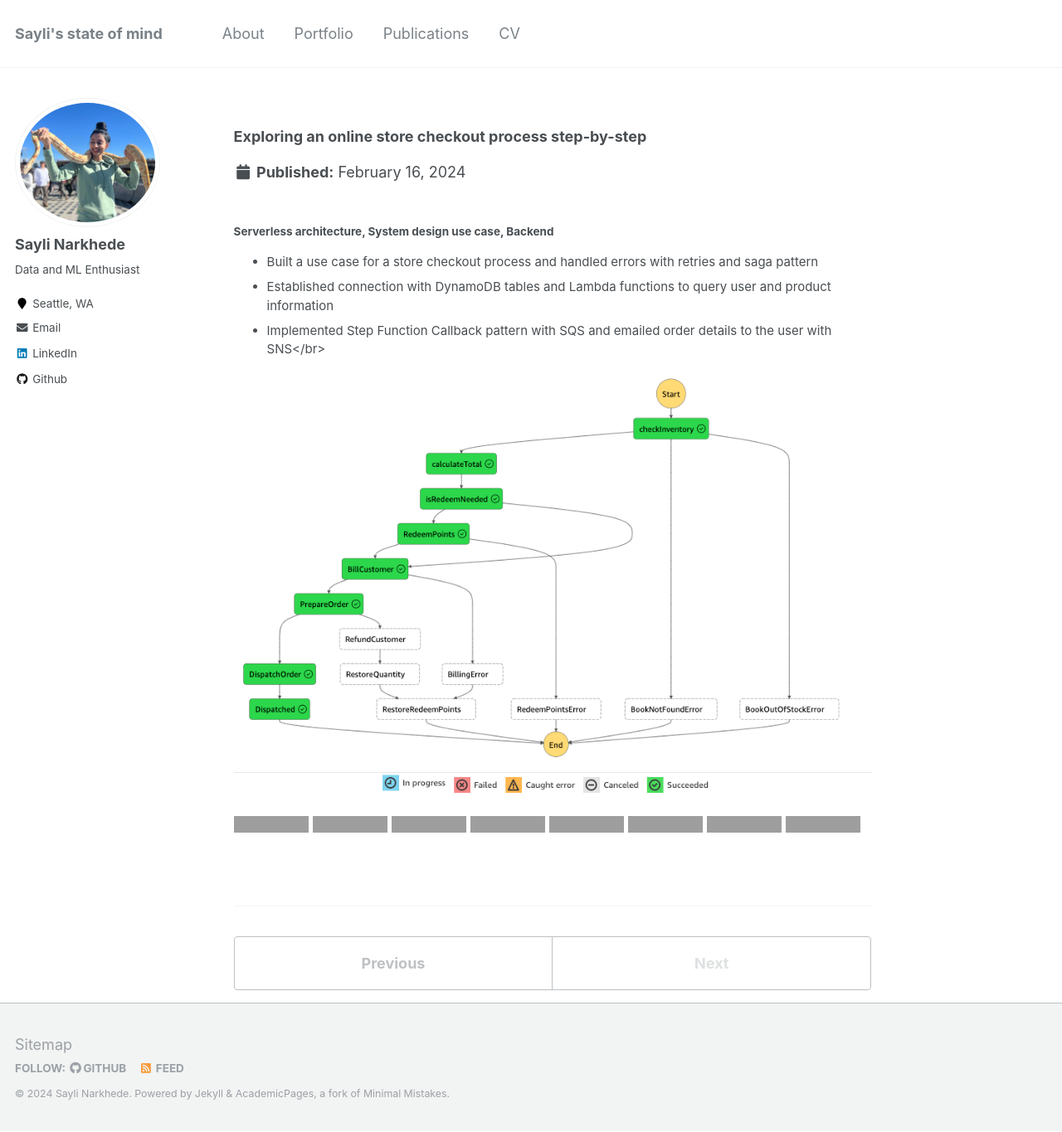
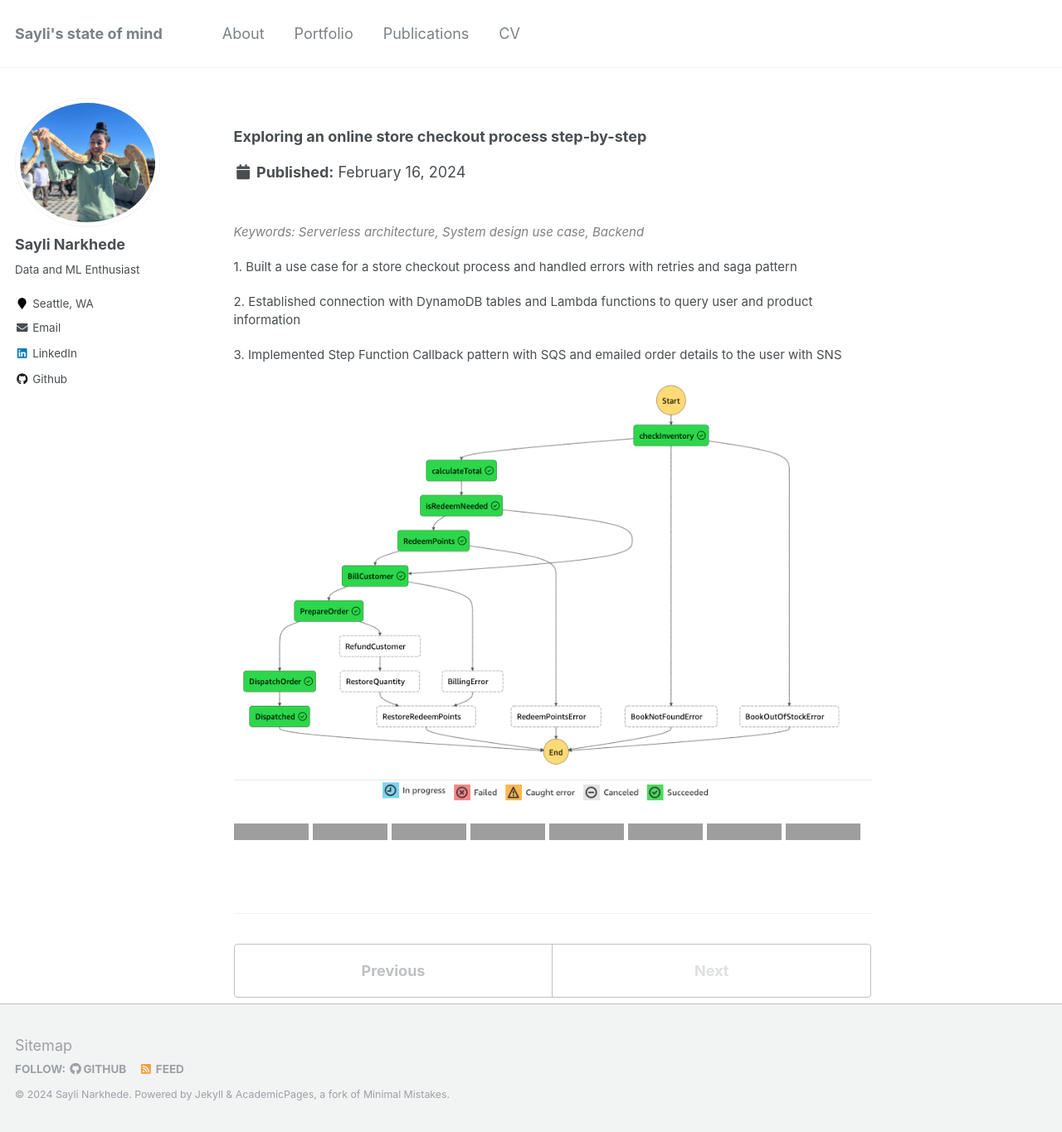
Before and after one commit to SayliMN/saylimn.github.io, a Jekyll site: the page built from _portfolio/portfolio-7.md, in a window 1280 px wide and 1365 px high, cut to the strip 0-1365 px from the top of the window. Shown: the whole strip at 83% size. Built offline with Jekyll 4.4.1, drawn with Linux system fonts in a browser that asks for light colours; grey boxes are pictures that could not be loaded.

Commit message:
add same changes across all portfolios

```diff
--- a/_portfolio/portfolio-7.md
+++ b/_portfolio/portfolio-7.md
@@ -3,12 +3,20 @@ title: "### Exploring an online store checkout process step-by-step"
 # excerpt: "#### System design use case, Backend<br/>"
 collection: portfolio
 ---
-<h5>Serverless architecture, System design use case, Backend</h5>
-<ul>
-    <li style="font-size:15px">Built a use case for a store checkout process and handled errors with retries and saga pattern</li>
-    <li style="font-size:15px">Established connection with DynamoDB tables and Lambda functions to query user and product information</li>
-    <li style="font-size:15px">Implemented Step Function Callback pattern with SQS and emailed order details to the user with SNS</br></li>
-</ul>
+
+<p style="font-size:15px; color:gray; font-style: italic; margin-top: 25px;">Keywords: Serverless architecture, System design use case, Backend</p>
+
+
+<p style="font-size:15px">
+    1. Built a use case for a store checkout process and handled errors with retries and saga pattern
+</p>
+<p style="font-size:15px">
+    2. Established connection with DynamoDB tables and Lambda functions to query user and product information
+</p>
+<p style="font-size:15px">
+    3. Implemented Step Function Callback pattern with SQS and emailed order details to the user with SNS
+</p>
+
 
 ![flowchart](/images/project_osc.png)
 
```
Also changed, not shown: _portfolio/portfolio-1.md (+1 -1 lines), _portfolio/portfolio-2.md (+13 -6 lines), _portfolio/portfolio-3.md (+11 -6 lines), _portfolio/portfolio-4.md (+12 -5 lines), _portfolio/portfolio-6.md (+14 -6 lines).
